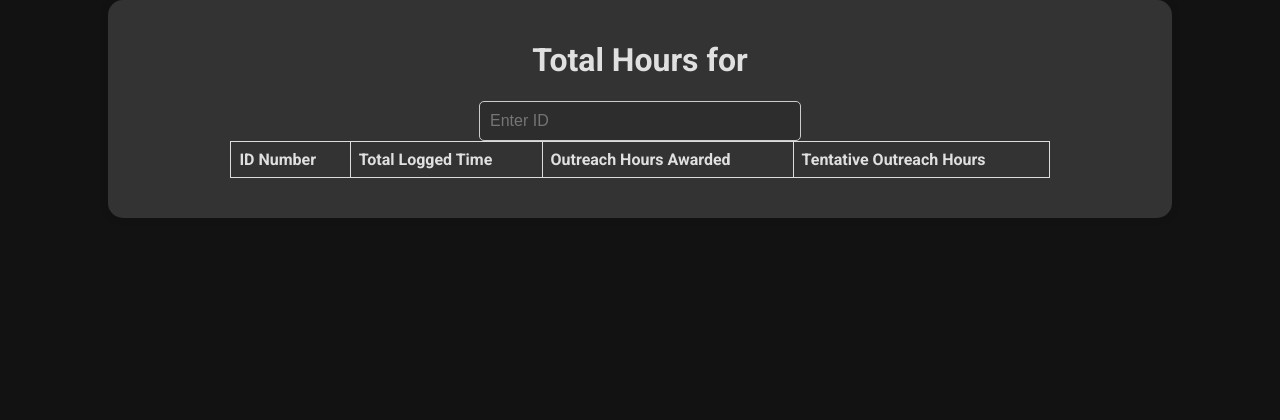
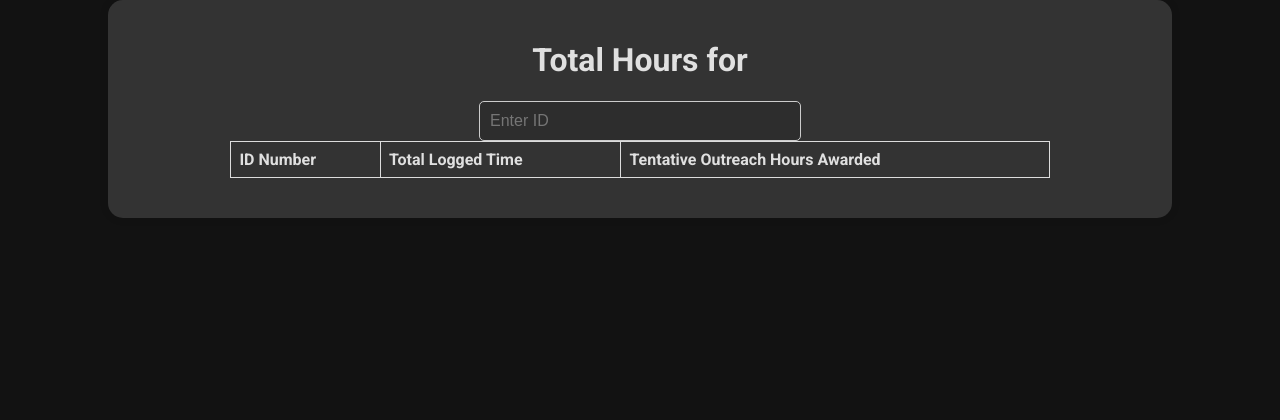
Before and after one commit to SkywardSyntax/HourLogger, a Flask app: template templates/event_hours.html in a window 1280 px wide. Shown: the top 420 px of the page. Run offline with Flask 3, Linux system fonts and the light colour scheme; the template is opened without the code that fills it, so the values that code supplies are empty.

Commit message:
Update CSS for `student-link` class in `total_volunteer_hours.html`
* **CSS Changes**
  - Set the color of the `student-link` class to `#FFFFFF` (white)
  - Ensure the underline is kept for the `student-link` class

```diff
--- a/templates/event_hours.html
+++ b/templates/event_hours.html
@@ -159,8 +159,7 @@
                 <tr>
                     <th>ID Number</th>
                     <th>Total Logged Time</th>
-                    <th>Outreach Hours Awarded</th>
-                    <th>Tentative Outreach Hours</th> <!-- P0aea -->
+                    <th>Tentative Outreach Hours Awarded</th>
                 </tr>
             </thead>
             <tbody>
@@ -174,7 +173,6 @@
                         <td><a href="#" class="student-link">{{ student_id }}</a></td>
                         <td>{{ time_str }}</td>
                         <td>{{ outreach_hours_str }}</td>
-                        <td>{{ student_daily_data[student_id]['tentative_outreach_hours'] }}</td> <!-- P0aea -->
                     </tr>
                 {% endif %}
             {% endfor %}
@@ -192,7 +190,6 @@
                     <th>Date</th>
                     <th>Logged Time</th>
                     <th>Outreach Hours</th>
-                    <th>Tentative Outreach Hours</th> <!-- P0aea -->
                 </tr>
             </thead>
             <tbody>
@@ -238,7 +235,6 @@
                         var student_id = parts[0];
                         var time_str = parts[1];
                         var outreach_hours = eventOutreachHours[student_id] || "0 hours 0 minutes";
-                        var tentative_outreach_hours = studentDailyData[student_id]['tentative_outreach_hours'] || "0 hours 0 minutes"; // P0385
 
                         var row = document.createElement('tr');
                         row.dataset.studentId = student_id; // Add data attribute for student ID
@@ -246,7 +242,6 @@
                             <td><a href="#" class="student-link">${student_id}</a></td>
                             <td>${time_str}</td>
                             <td>${outreach_hours}</td>
-                            <td>${tentative_outreach_hours}</td> <!-- P0385 -->
                         `;
                         tableBody.appendChild(row);
                     }
@@ -277,12 +272,10 @@
                 var dateCell = row.insertCell();
                 var loggedTimeCell = row.insertCell();
                 var outreachHoursCell = row.insertCell();
-                var tentativeOutreachHoursCell = row.insertCell(); // P0385
 
                 dateCell.textContent = date;
                 loggedTimeCell.textContent = entry.logged_time;
                 outreachHoursCell.textContent = entry.outreach_hours;
-                tentativeOutreachHoursCell.textContent = entry.tentative_outreach_hours; // P0385
             }
 
             document.getElementById('studentDetailsPopup').style.display = 'block';
--- a/templates/total_volunteer_hours.html
+++ b/templates/total_volunteer_hours.html
@@ -140,6 +140,11 @@
         .more-details-button:hover {
             background-color: #0056b3;
         }
+        .student-link {
+            color: #FFFFFF; /* Set the link color to white */
+            text-decoration: underline; /* Keep the underline */
+        }
+
     </style>
     <link href="https://fonts.googleapis.com/css2?family=Roboto:wght@400;700&display=swap" rel="stylesheet">
 </head>
```
